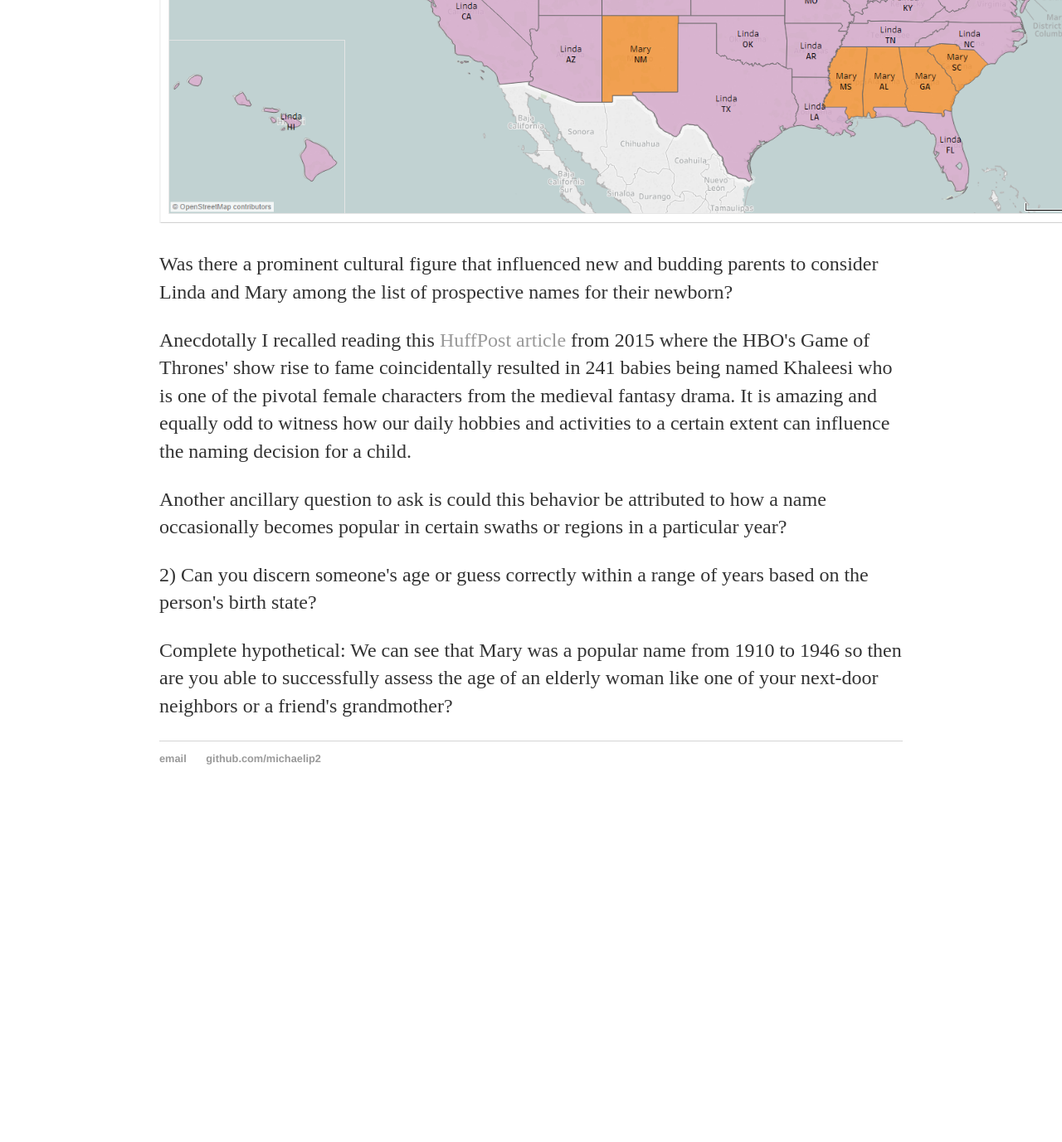
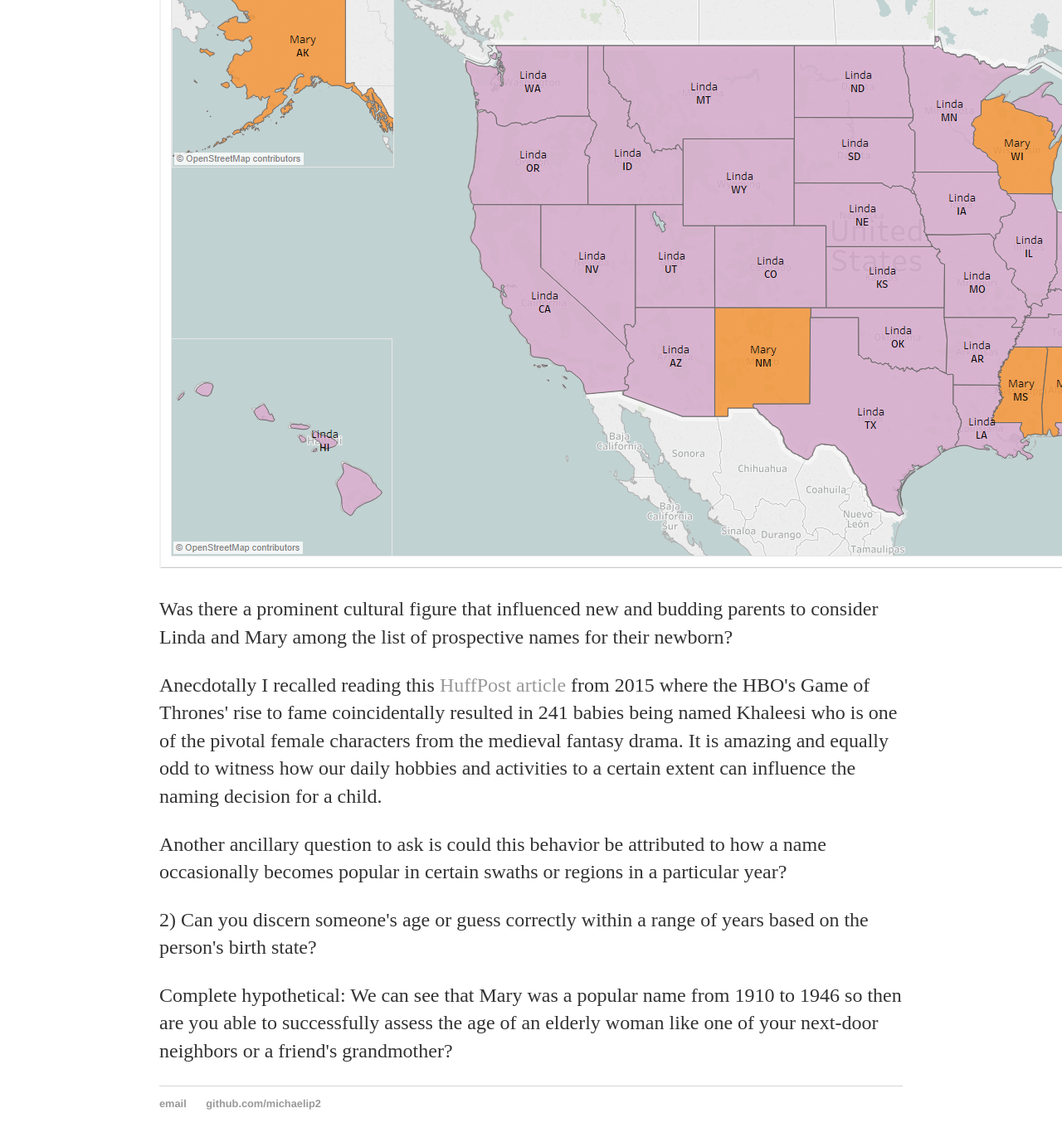
Before and after one commit to michaelip2/michaelip2.github.io, a Jekyll site: the page built from _posts/2018-01-01-social-security-administration-name-interactive-dashboard.md, in a window 1280 px wide and 1400 px high, scrolled down 3396 px. Shown: the top 1377 px of the window at 83% size. Built offline with Jekyll 4.4.1, drawn with Linux system fonts in a browser that asks for light colours; before the commit the page ends 4380 px from its top, so only the background shows below that.

Commit message:
Update 2018-01-01-social-security-administration-name-interactive-dashboard.md

```diff
--- a/_posts/2018-01-01-social-security-administration-name-interactive-dashboard.md
+++ b/_posts/2018-01-01-social-security-administration-name-interactive-dashboard.md
@@ -6,7 +6,7 @@ date: 2018-01-01
 <p>This is a revisiting to one of my earlier projects using names from the Social Security Administration database but now you can interact by manipulating certain filters such as the year slider or searching for specific names, states, and gender.</p>
 <p>Link to my interactive Tableau workbook <a href="https://public.tableau.com/views/Book2_19285/Dashboard?:embed=y&amp;:display_count=yes&amp;publish=yes&amp;:toolbar=no">here</a>.</p>
 <p>The top graph below denotes the total count of top name by state on the y-axis with the list of states and territories on the x-axis. The colors correlate to a specific name on the graph and on the geographical map and are not reused for the duration between the years 1910 to 2015. The color denotations correlate to the active gender filter and the composition, e.g., male, female, or both. As you may notice, the animated trends below reuse the same colors as I animated the map by gender exclusivity, i.e., female or male, but not both at once.</p>
-<p><img src="https://raw.githubusercontent.com/michaelip2/michaelip2.github.io/master/images/1910%20female%20us.png" width="1365" height="819" /></p>
+<p><img src="https://raw.githubusercontent.com/michaelip2/michaelip2.github.io/master/images/1910%20female%20us.png"/></p>
 <p>Example: The color green represents Helen and during 1910 the female baby name was most popular amongst states such as Washington, South Dakota, Indiana, and Michigan with a recorded count of 156, 60, 249, and 368 respectively.</p>
 <p>Furthermore, I made a .gif to show the all correlative popularity changes of a name among several states and it was interesting to see name staples envelope large regions of the country and its inverse as the name staple becomes increasingly uncommon as years progress.</p>
 <p><strong>Female name trends from 1910 to 2015</strong>:</p>
@@ -16,9 +16,9 @@ date: 2018-01-01
 <p><u>Questions concieved after project</u>:</p>
 <p>1) What internal or external factors affected the rise and fall of a name's popularity?</p>
 <p>An example being is the name Linda and Mary during 1947 for which Linda became the most popular name with an 86% overall state coverage while the name Mary persists with a 14% overall state coverage as represented by seven states.</p>
-<p><img src="https://raw.githubusercontent.com/michaelip2/michaelip2.github.io/master/images/1947%20female%20us.png" width="1365" height="818" /></p>
+<p><img src="https://raw.githubusercontent.com/michaelip2/michaelip2.github.io/master/images/1947%20female%20us.png"/></p>
 <p>Was there a prominent cultural figure that influenced new and budding parents to consider Linda and Mary among the list of prospective names for their newborn?</p>
-<p>Anecdotally I recalled reading this <a href="https://www.huffingtonpost.com/2015/04/08/game-of-thrones-baby-names_n_7018504.html">HuffPost article</a> from 2015 where the HBO's Game of Thrones' show rise to fame coincidentally resulted in 241 babies being named Khaleesi who is one of the pivotal female characters from the medieval fantasy drama. It is amazing and equally odd to witness how our daily hobbies and activities to a certain extent can influence the naming decision for a child.</p>
+<p>Anecdotally I recalled reading this <a href="https://www.huffingtonpost.com/2015/04/08/game-of-thrones-baby-names_n_7018504.html">HuffPost article</a> from 2015 where the HBO's Game of Thrones' rise to fame coincidentally resulted in 241 babies being named Khaleesi who is one of the pivotal female characters from the medieval fantasy drama. It is amazing and equally odd to witness how our daily hobbies and activities to a certain extent can influence the naming decision for a child.</p>
 <p>Another ancillary question to ask is could this behavior be attributed to how a name occasionally becomes popular in certain swaths or regions in a particular year?</p>
 <p>2) Can you discern someone's age or guess correctly within a range of years based on the person's birth state?</p>
 <p>Complete hypothetical: We can see that Mary was a popular name from 1910 to 1946 so then are you able to successfully assess the age of an elderly woman like one of your next-door neighbors or a friend's grandmother?</p>
```
